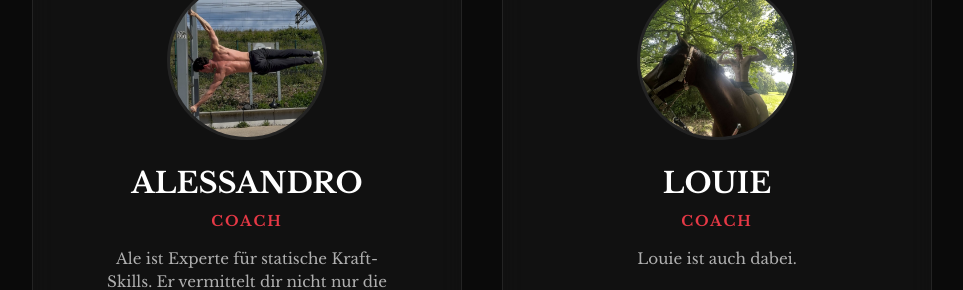
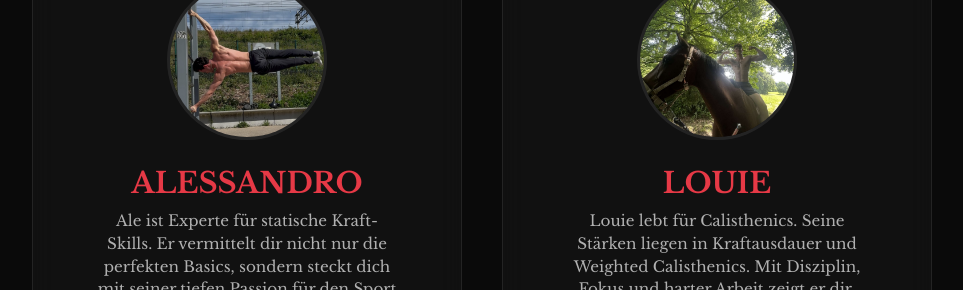
Before and after one commit to swancalisthenics/home, a plain HTML site: page index.html in a window 1280 px wide. Shown: the part 1871-2161 px from the top of the page, without its empty margins (158-1121 px from the left). Drawn offline with nearby package versions, Linux system fonts and the light colour scheme.

Commit message:
Louie Text Final

```diff
--- a/css/stylesheet.css
+++ b/css/stylesheet.css
@@ -419,15 +419,7 @@ section {
     font-size: 1.8rem;
     text-transform: uppercase;
     margin-bottom: 4px;
-}
-
-.coach-label {
     color: var(--accent-red);
-    font-weight: 800;
-    text-transform: uppercase;
-    font-size: 0.9rem;
-    letter-spacing: 2px;
-    margin-bottom: 15px;
 }
 
 .contact-person-bio {
--- a/index.html
+++ b/index.html
@@ -95,7 +95,6 @@
                 </div>
                 <div class="contact-person-info">
                     <h3>Alessandro</h3>
-                    <p class="coach-label">Coach</p>
                     <p class="contact-person-bio">Ale ist Experte für statische Kraft-Skills. Er vermittelt dir nicht nur die perfekten Basics, sondern steckt dich mit seiner tiefen Passion für den Sport an, um das Maximum aus dir herauszuholen.</p>
                     <div class="contact-person-links">
                         <a href="https://www.instagram.com/ale.stenics/" target="_blank" title="Instagram" class="icon-insta"><i class="fa-brands fa-instagram"></i></a>
@@ -111,8 +110,7 @@
                 </div>
                 <div class="contact-person-info">
                     <h3>Louie</h3>
-                    <p class="coach-label">Coach</p>
-                    <p class="contact-person-bio">Louie ist auch dabei.</p>
+                    <p class="contact-person-bio">Louie lebt für Calisthenics. Seine Stärken liegen in Kraftausdauer und Weighted Calisthenics. Mit Disziplin, Fokus und harter Arbeit zeigt er dir, dass echte Stärke im Kopf beginnt. <br> <br></p>
                     <div class="contact-person-links">
                         <a href="https://www.instagram.com/louie_trainiert/" target="_blank" title="Instagram" class="icon-insta"><i class="fa-brands fa-instagram"></i></a>
                         <a href="https://wa.me/41786496994" target="_blank" title="WhatsApp" class="icon-whatsapp-direct"><i class="fa-brands fa-whatsapp"></i></a>
```
